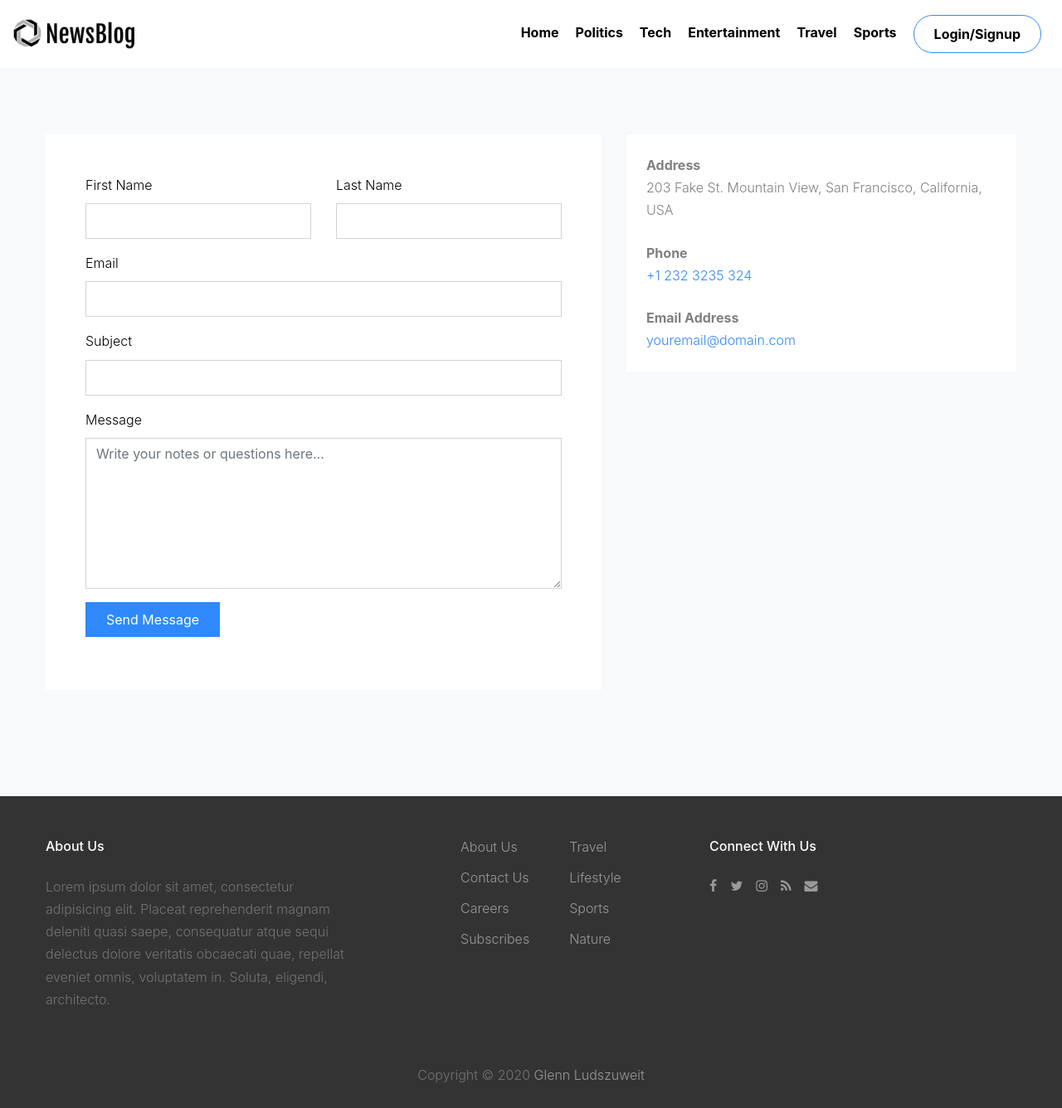
After one commit to glennludszuweit/MEN-news-blog, a Node server app: page /contact in a window 1280 px wide. The commit adds this page. Shown: the whole page at 83% size. Run offline with Node 20, Linux system fonts and the light colour scheme; some libraries are stand-ins or nearby versions; some web fonts are replaced.

Commit message:
setup contact page

```diff
--- a/controllers/errorController.js
+++ b/controllers/errorController.js
@@ -80,7 +80,7 @@ module.exports = {
     } else if (process.env.NODE_ENV === 'production') {
       // eslint-disable-next-line node/no-unsupported-features/es-syntax
       let err = { ...error };
-
+      err.message = error.message;
       if (err.name === 'CastError') err = handleCastErrorDB(err);
       if (err.code === 11000) err = handleDuplicateFieldDB(err);
       if (err.name === 'ValidationError') err = handleValidationErrorDB(err);
--- a/controllers/veiwsController.js
+++ b/controllers/veiwsController.js
@@ -104,4 +104,11 @@ module.exports = {
       posts,
     });
   }),
+
+  contact: CatchAsync(async (req, res) => {
+    //render template
+    res.status(200).render('contact', {
+      title: 'Contact Us',
+    });
+  }),
 };
--- a/public/contact.html
+++ b/public/contact.html
@@ -66,7 +66,7 @@
     </header>
 
 
-    <div class="site-cover site-cover-sm same-height overlay single-page" style="background-image: url('images/img_4.jpg');">
+    <!-- <div class="site-cover site-cover-sm same-height overlay single-page" style="background-image: url('images/img_4.jpg');">
       <div class="container">
         <div class="row same-height justify-content-center">
           <div class="col-md-12 col-lg-10">
@@ -77,7 +77,7 @@
           </div>
         </div>
       </div>
-    </div>
+    </div> -->
 
 
     <div class="site-section bg-light">
--- a/public/js/newsblog.js
+++ b/public/js/newsblog.js
@@ -7,7 +7,7 @@ const hideAlert = () => {
 
 const showAlert = (type, msg) => {
   hideAlert();
-  const markup = `<div class="alert alert-${type}">${msg}</div>`;
+  const markup = `<div class="text-center alert alert-${type}">${msg}</div>`;
   document.querySelector('body').insertAdjacentHTML('afterbegin', markup);
   window.setTimeout(hideAlert, 5000);
 };
--- a/routes/viewRoutes.js
+++ b/routes/viewRoutes.js
@@ -5,6 +5,7 @@ const authController = require('../controllers/authController');
 const router = express.Router();
 
 router.get('/logout', authController.logout);
+router.get('/contact', viewsController.contact);
 
 router.use(authController.isLoggedIn);
 
--- /dev/null
+++ b/views/contact.pug
@@ -0,0 +1,41 @@
+extends layout
+
+block content
+
+    .site-section.bg-light
+        .container
+            .row
+                .col-md-7.mb-5
+                    form.p-5.bg-white(action="#")
+                        .row.form-group
+                            .col-md-6.mb-3.mb-md-0
+                                label.text-black(for="fname") First Name
+                                input#fname.form-control(type="text")
+                            .col-md-6
+                                label.text-black(for="lname") Last Name
+                                input#lname.form-control(type="text")
+                        .row.form-group
+                            .col-md-12
+                                label.text-black(for="email") Email
+                                input#email.form-control(type="email")
+                        .row.form-group
+                            .col-md-12
+                                label.text-black(for="subject") Subject
+                                input#subject.form-control(type="subject")
+                        .row.form-group
+                            .col-md-12
+                                label.text-black(for="message") Message
+                                textarea#message.form-control(name="message" cols="30" rows="7" placeholder="Write your notes or questions here...")
+                        .row.form-group
+                            .col-md-12
+                                input.btn.btn-primary.py-2.px-4.text-white(type="submit" value="Send Message")
+                .col-md-5
+                    .p-4.mb-3.bg-white
+                        p.mb-0.font-weight-bold Address
+                        p.mb-4 203 Fake St. Mountain View, San Francisco, California, USA
+                        p.mb-0.font-weight-bold Phone
+                        p.mb-4
+                            a(href="#") +1 232 3235 324
+                        p.mb-0.font-weight-bold Email Address
+                        p.mb-0
+                            a(href="#") youremail@domain.com
--- a/views/partials/_footer.pug
+++ b/views/partials/_footer.pug
@@ -14,7 +14,7 @@
                     li
                         a(href="#") About Us
                     li
-                        a(href="#") Advertise
+                        a(href="/contact") Contact Us
                     li
                         a(href="#") Careers
                     li
@@ -40,12 +40,15 @@
                             span.icon-instagram.p-2
                         a(href="#")
                             span.icon-rss.p-2
-                        a(href="#")
+                        a(href="/contact")
                             span.icon-envelope.p-2
         .row
             .col-12.text-center
                 p
                     | Copyright &copy;
+                    |
                     script.
                         document.write(new Date().getFullYear());
-                    |                 All rights reserved
+                    |
+                    span
+                        a(href="https://glennludszuweit.de/") Glenn Ludszuweit
```
